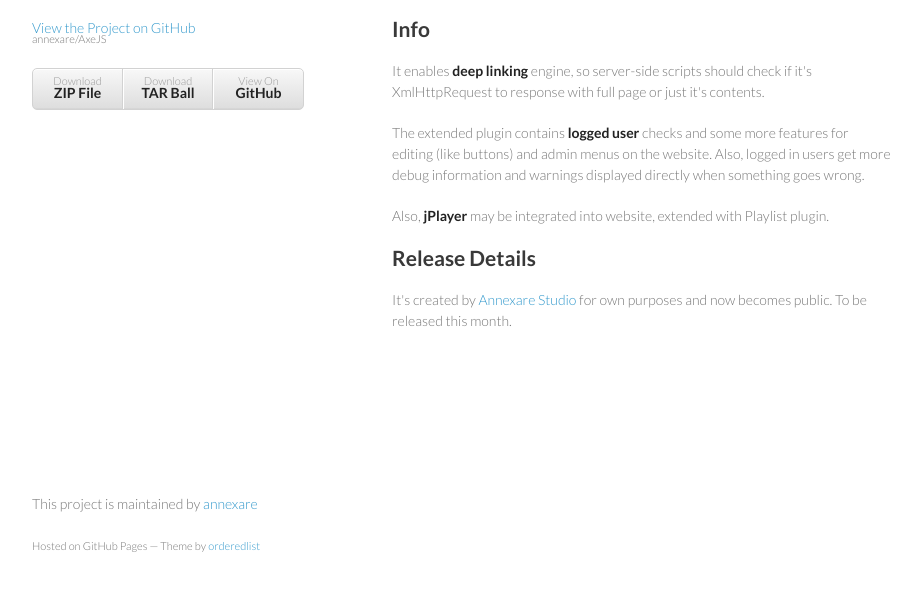
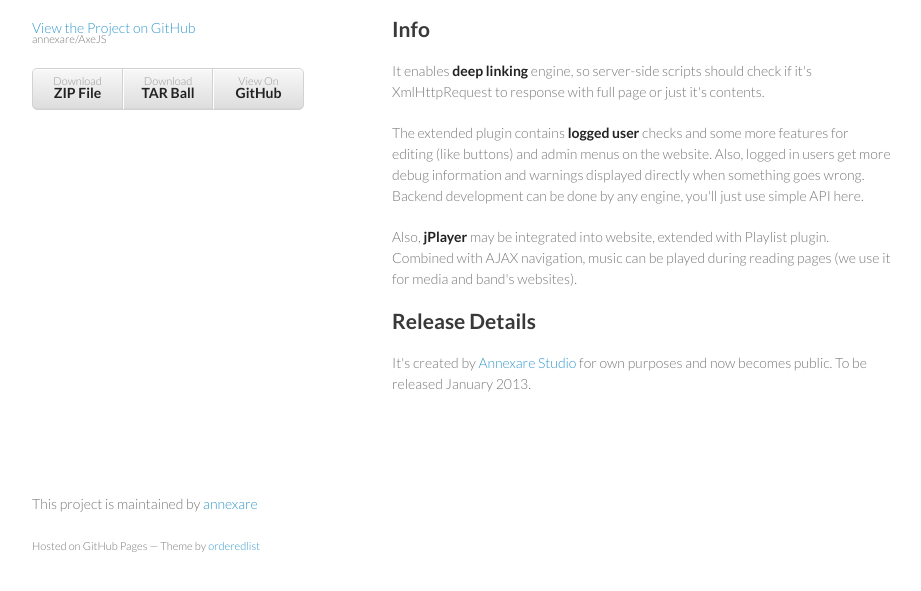
Before and after one commit to BizMurga/AxeJS, a plain HTML site: page index.html in a window 1280 px wide. Shown: the part 175-766 px from the top of the page, without its empty margins (178-1099 px from the left). Drawn offline with Linux system fonts and the light colour scheme.

Commit message:
Create gh-pages branch via GitHub

```diff
--- a/index.html
+++ b/index.html
@@ -36,14 +36,14 @@
 
 <p>It enables <strong>deep linking</strong> engine, so server-side scripts should check if it's XmlHttpRequest to response with full page or just it's contents.</p>
 
-<p>The extended plugin contains <strong>logged user</strong> checks and some more features for editing (like buttons) and admin menus on the website. Also, logged in users get more debug information and warnings displayed directly when something goes wrong.</p>
+<p>The extended plugin contains <strong>logged user</strong> checks and some more features for editing (like buttons) and admin menus on the website. Also, logged in users get more debug information and warnings displayed directly when something goes wrong. Backend development can be done by any engine, you'll just use simple API here.</p>
 
-<p>Also, <strong>jPlayer</strong> may be integrated into website, extended with Playlist plugin.</p>
+<p>Also, <strong>jPlayer</strong> may be integrated into website, extended with Playlist plugin. Combined with AJAX navigation, music can be played during reading pages (we use it for media and band's websites).</p>
 
 <h2>Release Details</h2>
 
 <p>It's created by <a href="http://annexare.com/">Annexare Studio</a> for own purposes and now becomes public.
-To be released this month.</p>
+To be released January 2013.</p>
       </section>
       <footer>
         <p>This project is maintained by <a href="https://github.com/annexare">annexare</a></p>
--- a/params.json
+++ b/params.json
@@ -1 +1 @@
-{"note":"Don't delete this file! It's used internally to help with page regeneration.","tagline":"Easy HTML5+JS UI, AJAX navigation and social networks integration, published as jQuery Plugin.","body":"# AxeJS\r\n\r\nEasy HTML5+JS UI, AJAX navigation and social networks integration, published as jQuery Plugin. For some things modern browser is required, old IE (below IE8) isn't supported and never will.\r\n\r\n## Info\r\n\r\nIt enables **deep linking** engine, so server-side scripts should check if it's XmlHttpRequest to response with full page or just it's contents.\r\n\r\nThe extended plugin contains **logged user** checks and some more features for editing (like buttons) and admin menus on the website. Also, logged in users get more debug information and warnings displayed directly when something goes wrong.\r\n\r\nAlso, **jPlayer** may be integrated into website, extended with Playlist plugin.\r\n\r\n## Release Details\r\n\r\nIt's created by [Annexare Studio](http://annexare.com/) for own purposes and now becomes public.\r\nTo be released this month.","name":"AxeJS","google":"UA-23960333-9"}
+{"body":"# AxeJS\r\n\r\nEasy HTML5+JS UI, AJAX navigation and social networks integration, published as jQuery Plugin. For some things modern browser is required, old IE (below IE8) isn't supported and never will.\r\n\r\n## Info\r\n\r\nIt enables **deep linking** engine, so server-side scripts should check if it's XmlHttpRequest to response with full page or just it's contents.\r\n\r\nThe extended plugin contains **logged user** checks and some more features for editing (like buttons) and admin menus on the website. Also, logged in users get more debug information and warnings displayed directly when something goes wrong. Backend development can be done by any engine, you'll just use simple API here.\r\n\r\nAlso, **jPlayer** may be integrated into website, extended with Playlist plugin. Combined with AJAX navigation, music can be played during reading pages (we use it for media and band's websites).\r\n\r\n## Release Details\r\n\r\nIt's created by [Annexare Studio](http://annexare.com/) for own purposes and now becomes public.\r\nTo be released January 2013.","note":"Don't delete this file! It's used internally to help with page regeneration.","tagline":"Easy HTML5+JS UI, AJAX navigation and social networks integration, published as jQuery Plugin.","google":"UA-23960333-9","name":"AxeJS"}
```
